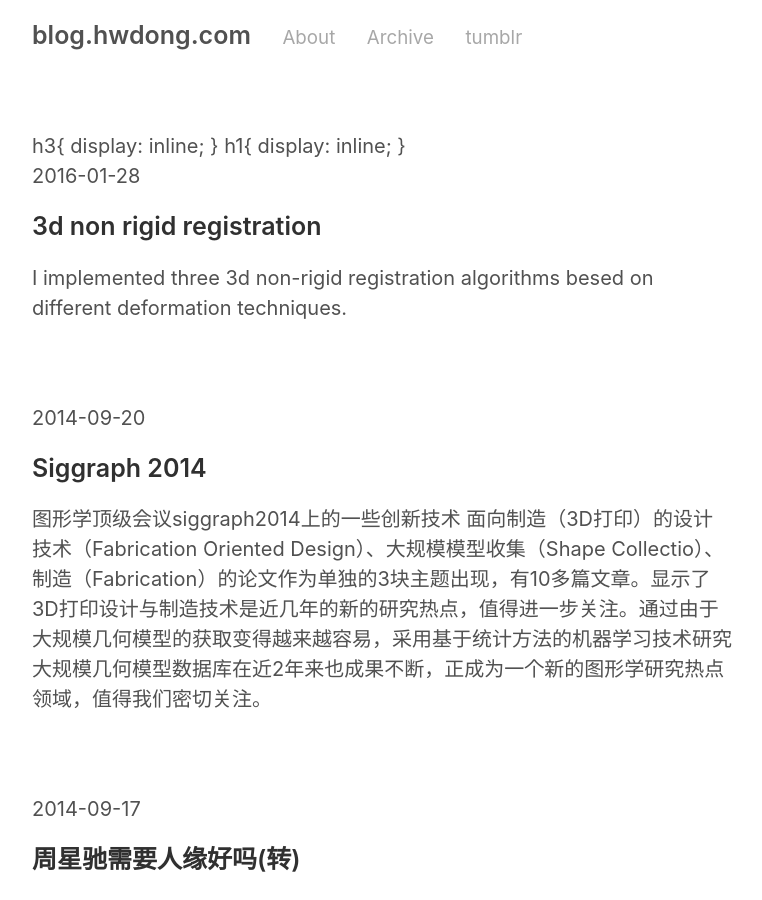
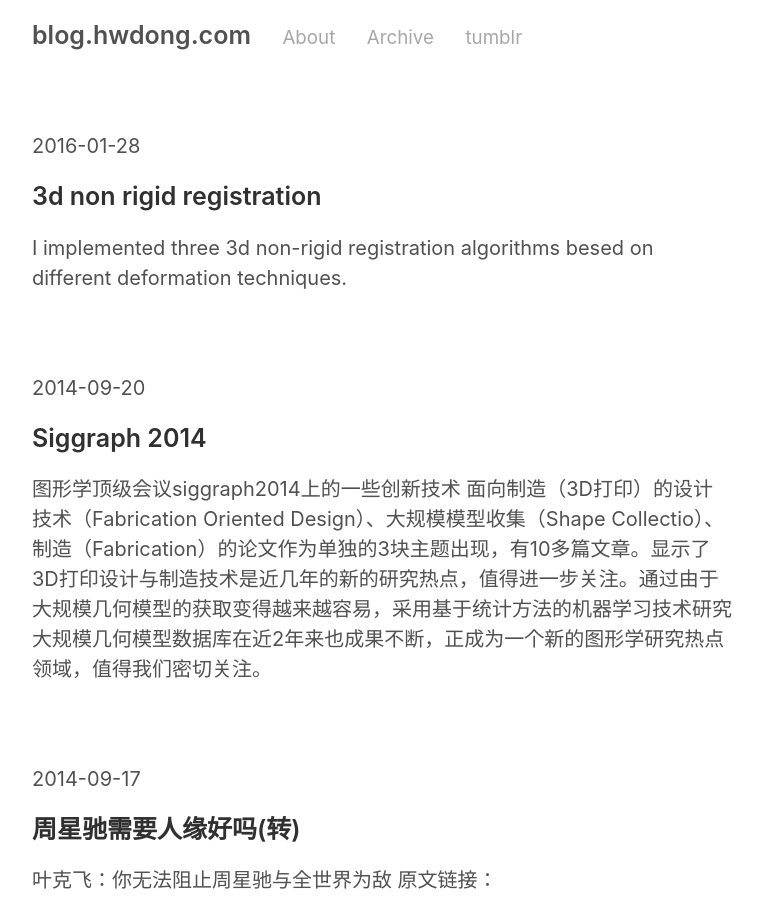
Before and after one commit to hwdong/hwdong-old.github.io, a Jekyll site: the page built from index.html, in a window 1280 px wide and 900 px high. Shown: the whole window, without its empty margins (258-1020 px from the left). Built offline with Jekyll 4.4.1, drawn with Linux system fonts in a browser that asks for light colours; Markdown is read by kramdown in place of the engine named in the settings; the list of posts is cut into pages by our own code.

```diff
--- a/_layouts/page.html
+++ b/_layouts/page.html
@@ -3,6 +3,6 @@
 ---
 
 <article class="page">
-  <h1 class="page-title">{{ page.title }}</h1>
+  <h1 class="page-title" style="margin:0;padding:0">{{ page.title }}</h1>
   {{ content | remove_first: '&lt;!--more--&gt;'}}
 </article>
--- a/index.html
+++ b/index.html
@@ -3,13 +3,6 @@
 title: Home
 ---
 
-
-h3{
-  display: inline;
-}
-h1{
-  display: inline;
-}
 <div class="posts">
   {% for post in paginator.posts %}
       <div class="post py3">
```
